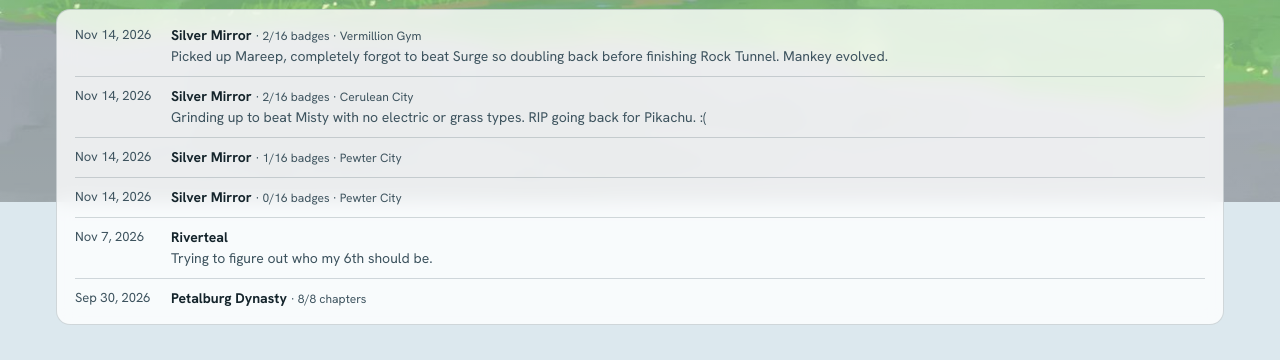
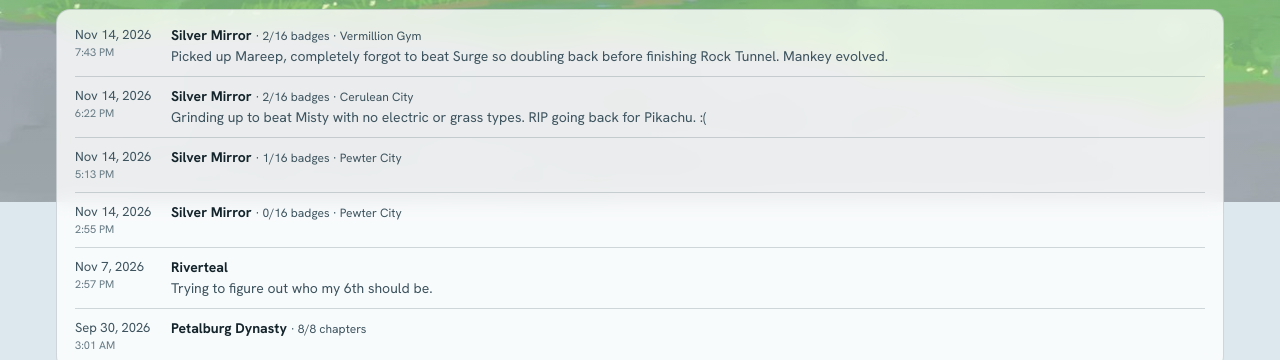
Before and after one commit to veturian/romlog, a plain HTML site: page index.html in a window 1280 px wide. Shown: the part 598-958 px from the top of the page. Drawn offline with Linux system fonts and the light colour scheme.

Commit message:
Session log: show post time under date, team sprites per entry; backfill older timestamps

```diff
--- a/data/games.json
+++ b/data/games.json
@@ -1999,7 +1999,8 @@
     {
      "d": "2026-09-30",
      "t": "",
-     "p": "8/8 chapters"
+     "p": "8/8 chapters",
+     "ts": "2026-11-11T03:01:47.000Z"
     }
    ],
    "started": ""
@@ -2151,7 +2152,8 @@
     {
      "d": "2026-11-07",
      "t": "Trying to figure out who my 6th should be.",
-     "p": ""
+     "p": "",
+     "ts": "2026-11-14T14:57:26.000Z"
     }
    ]
   },
--- a/index.html
+++ b/index.html
@@ -107,6 +107,9 @@ label.f{display:block;font-size:12px;color:var(--text2);margin:0 0 4px;font-weig
 .sprites img,.sprites .ph{width:38px;height:38px;image-rendering:pixelated;object-fit:contain;margin-right:-6px}
 .sprites.lg img,.sprites.lg .ph{width:56px;height:56px;margin-right:-4px}
 .ph{display:inline-grid;place-items:center;border-radius:50%;background:var(--panel2);border:1px dashed var(--line);color:var(--muted);font-size:13px;font-weight:700}
+.sprites.xs{gap:3px;margin-top:5px}
+.sprites.xs img,.sprites.xs .ph{width:24px;height:24px;margin:0;font-size:11px}
+.logline .d small{display:block;font-size:11px;color:var(--muted)}
 .sprites.sm img,.sprites.sm .ph{width:30px;height:30px;margin-right:-4px}
 
 /* now view */
@@ -465,6 +468,8 @@ const teamsOf=g=>g.runs&&g.runs.length?g.runs.map(r=>r.team||[]):[g.team];
 /* Session log order: newest date first; within a day, most recently logged first.
    Entries carry a `ts` (when they were written) so retro-dated posts still sort by their date;
    older entries without `ts` fall back to their position in the log (later = newer) and rank below stamped ones. */
+function logTime(l){if(!l.ts)return '';const d=new Date(l.ts);return isNaN(d)?'':`<small>${d.toLocaleTimeString(undefined,{hour:'numeric',minute:'2-digit'})}</small>`}
+function logTeam(l){return l.team&&l.team.length?`<span class="sprites xs">${l.team.map(sprite).join('')}</span>`:''}
 function logSort(items){
   return items.map((x,i)=>({x,i})).sort((a,b)=>{
     const A=a.x.l||a.x,B=b.x.l||b.x;
@@ -513,7 +518,7 @@ function renderNow(){
     h+='<h2 class="sec">Recently finished</h2><div class="mini four">'+fin.map(g=>`<button data-open="${g.id}"><b>${esc(g.title)}</b><span class="tag">${fmtDate(g.ended)}${g.rating!=null?' · '+g.rating+'/10':''}</span>${teamHtml(g.team,'sm')}</button>`).join('')+'</div>';
   }
   h+='<h2 class="sec">Session log</h2>';
-  h+=acts.length?`<div class="card" style="padding:6px 18px">${acts.slice(0,12).map(({g,l})=>`<div class="logline"><span class="d">${fmtDate(l.d)}</span><span><b>${esc(short(g.title))}</b>${l.p?` <span class="tag">· ${esc(l.p)}</span>`:''}${l.t?`<br><span style="color:var(--text2)">${esc(l.t)}</span>`:''}</span><button class="btn sm edit-only" data-logedit="${g.id}:${g.log.indexOf(l)}">Edit</button></div>`).join('')}</div>`
+  h+=acts.length?`<div class="card" style="padding:6px 18px">${acts.slice(0,12).map(({g,l})=>`<div class="logline"><span class="d">${fmtDate(l.d)}${logTime(l)}</span><span><b>${esc(short(g.title))}</b>${l.p?` <span class="tag">· ${esc(l.p)}</span>`:''}${l.t?`<br><span style="color:var(--text2)">${esc(l.t)}</span>`:''}${logTeam(l)}</span><button class="btn sm edit-only" data-logedit="${g.id}:${g.log.indexOf(l)}">Edit</button></div>`).join('')}</div>`
     :`<div class="empty">Session entries will show up here once you start logging them.</div>`;
   $('#v-now').innerHTML=h;
 }
@@ -675,7 +680,7 @@ function viewGame(g){
     ${progPct(g)!=null?`<div class="bar"><i style="width:${progPct(g)}%"></i></div>`:''}
     ${g.runs&&g.runs.length>1?`<h4>Playthroughs</h4>${g.runs.map((r,i)=>[r,i]).reverse().map(([r,i])=>`<div class="run"><div class="runhd"><b>${r.version?'Version '+esc(r.version):'Playthrough '+(i+1)}</b><span class="tag">${[r.base,r.ended?fmtDate(r.ended):'No date',r.rating!=null?r.rating+'/10':''].filter(Boolean).map(esc).join(' · ')}<button class="btn sm edit-only" style="margin-left:8px" data-runedit="${g.id}:${i}">Edit</button></span></div>${r.team&&r.team.length?`<div class="teamgrid">${r.team.map(m=>`<div class="mon"><span class="sprites lg">${sprite(m)}</span><span class="nm">${esc(m)}</span></div>`).join('')}</div>`:'<div class="tag">No team recorded</div>'}</div>`).join('')}`:`<h4>Team</h4>${g.team.length?`<div class="teamgrid">${g.team.map(m=>`<div class="mon"><span class="sprites lg">${sprite(m)}</span><span class="nm">${esc(m)}</span></div>`).join('')}</div>`:'<div class="tag">No team recorded</div>'}`}
     ${g.notes?`<h4>Notes</h4><div class="notes">${esc(g.notes)}</div>`:''}
-    ${log.length?`<h4>Session log</h4>${log.map(l=>`<div class="logline"><span class="d">${fmtDate(l.d)}</span><span>${l.p?`<span class="tag">${esc(l.p)}</span><br>`:''}${esc(l.t||'')}</span><button class="btn sm edit-only" data-logedit="${g.id}:${g.log.indexOf(l)}">Edit</button></div>`).join('')}`:''}
+    ${log.length?`<h4>Session log</h4>${log.map(l=>`<div class="logline"><span class="d">${fmtDate(l.d)}${logTime(l)}</span><span>${l.p?`<span class="tag">${esc(l.p)}</span><br>`:''}${esc(l.t||'')}${logTeam(l)}</span><button class="btn sm edit-only" data-logedit="${g.id}:${g.log.indexOf(l)}">Edit</button></div>`).join('')}`:''}
     <div class="edit-block" style="margin-top:22px">
       <div style="display:flex;gap:8px;flex-wrap:wrap"><button class="btn primary" data-log="${g.id}">Log session</button><button class="btn" data-edit="${g.id}">Edit details</button><button class="btn" data-run="${g.id}">+ Add playthrough</button></div>
     </div>`;
```
